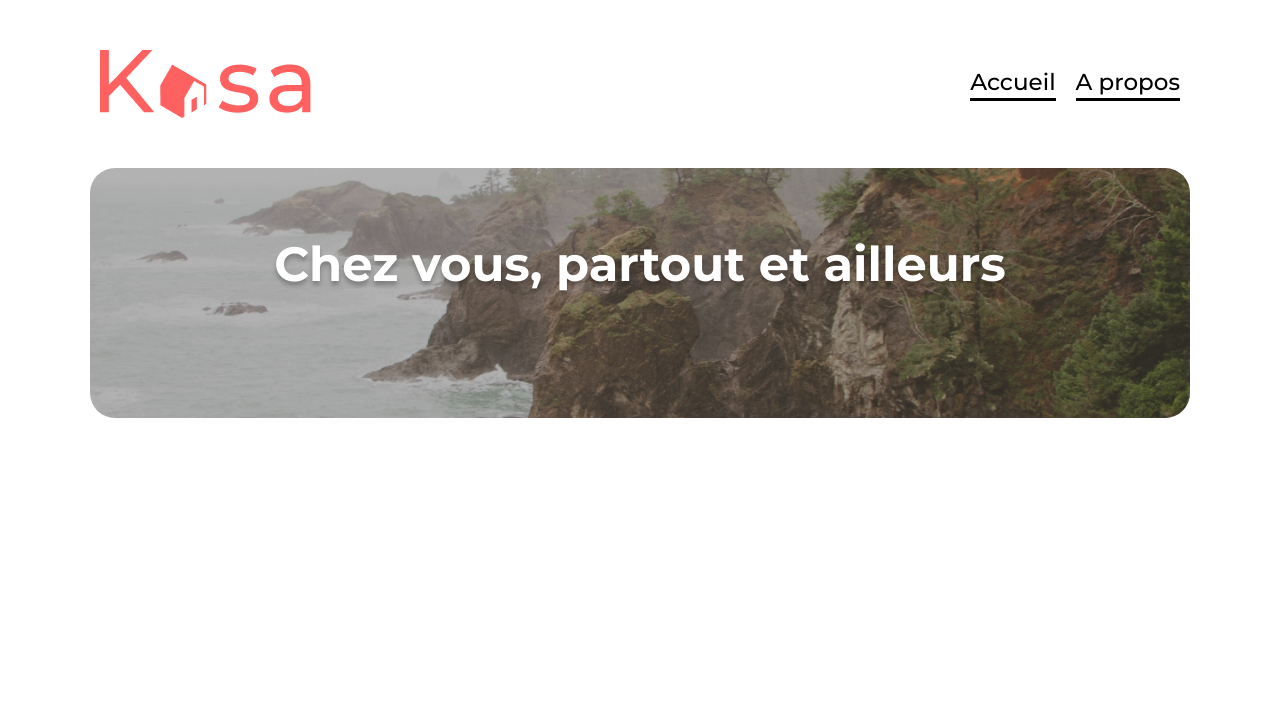
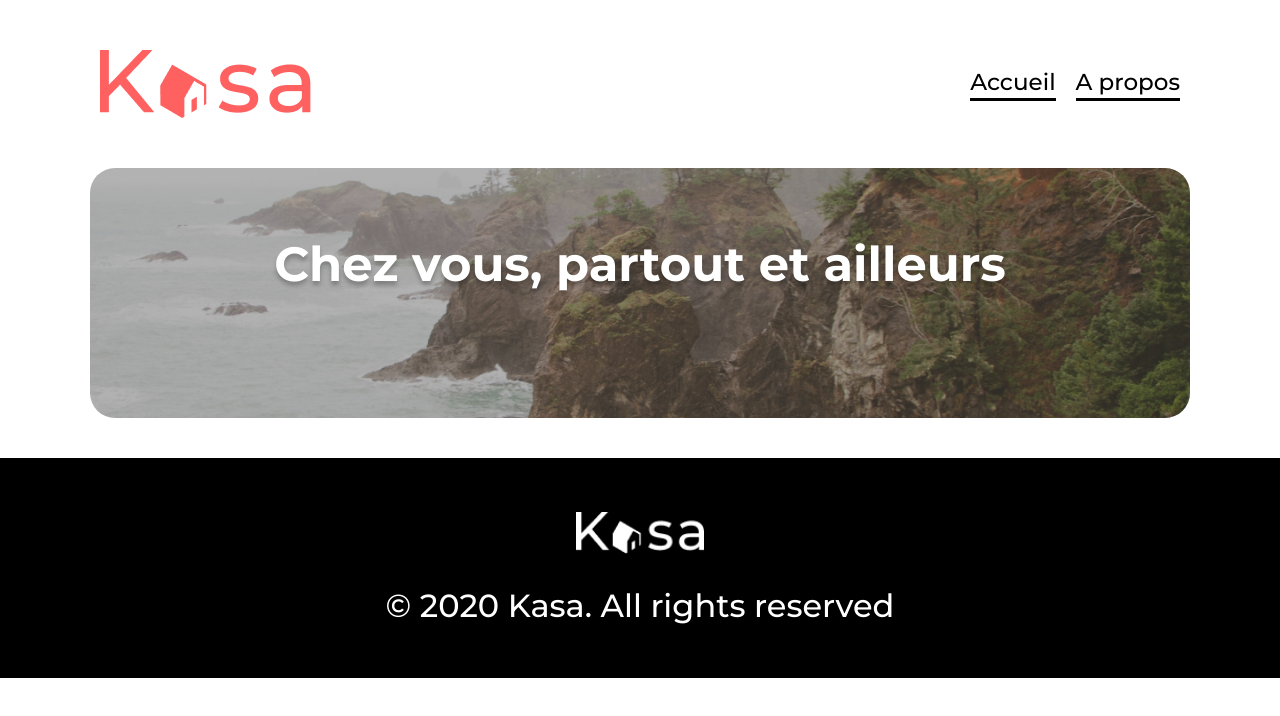
Before and after one commit to mohamedhanafi69120/Kasa-Projet6, a React (Vite) app: page / in a window 1280 px wide. Shown: the top 716 px of the page. Built offline with nearby package versions, Linux system fonts and the light colour scheme.

Commit message:
Ajout du composant Footer plus mise en forme scss

```diff
--- a/src/composants/App.jsx
+++ b/src/composants/App.jsx
@@ -2,6 +2,7 @@ import React from "react";
 import { BrowserRouter, Routes, Route } from "react-router-dom";
 import Home from "../pages/home";
 import Header from "./Header";
+import Footer from "./Footer";
 
 const App = () => {
   return (
@@ -11,6 +12,7 @@ const App = () => {
         <Routes>
           <Route path="/" element={<Home />} />
         </Routes>
+        <Footer />
       </BrowserRouter>
     </div>
   );
--- /dev/null
+++ b/src/composants/Footer.jsx
@@ -0,0 +1,10 @@
+const Footer = () => {
+  return (
+    <div className="footer">
+      <img src="logoWhite.png" alt="Logo white kasa" />
+      <p>© 2020 Kasa. All rights reserved</p>
+    </div>
+  );
+};
+
+export default Footer;
--- /dev/null
+++ b/src/sass/layouts/_Footer.scss
@@ -0,0 +1,23 @@
+@import "../Utils/Variables.scss";
+
+.footer {
+  display: flex;
+  flex-direction: column;
+  justify-content: center;
+  align-items: center;
+  background: $Black;
+  width: 100%;
+  height: 220px;
+
+  img {
+    width: 8em;
+    height: 42px;
+    margin-bottom: 32px;
+  }
+
+  p {
+    color: $White;
+    font-size: 2em;
+    font-weight: 500;
+  }
+}
--- a/src/sass/main.scss
+++ b/src/sass/main.scss
@@ -1,3 +1,4 @@
 @use "./base/_globale";
 @use "./layouts/_Header";
 @use "./composants/_Banner";
+@use "./layouts/Footer";
--- a/src/style/style.css
+++ b/src/style/style.css
@@ -93,4 +93,26 @@ header nav a {
   z-index: 2;
 }
 
+/**mes variables**/
+/*****couleurs****/
+.footer {
+  display: flex;
+  flex-direction: column;
+  justify-content: center;
+  align-items: center;
+  background: #000;
+  width: 100%;
+  height: 220px;
+}
+.footer img {
+  width: 8em;
+  height: 42px;
+  margin-bottom: 32px;
+}
+.footer p {
+  color: #fff;
+  font-size: 2em;
+  font-weight: 500;
+}
+
 /*# sourceMappingURL=style.css.map */
```
Also changed, not shown: 1 other file (tests, documents, lock files or other folders).
